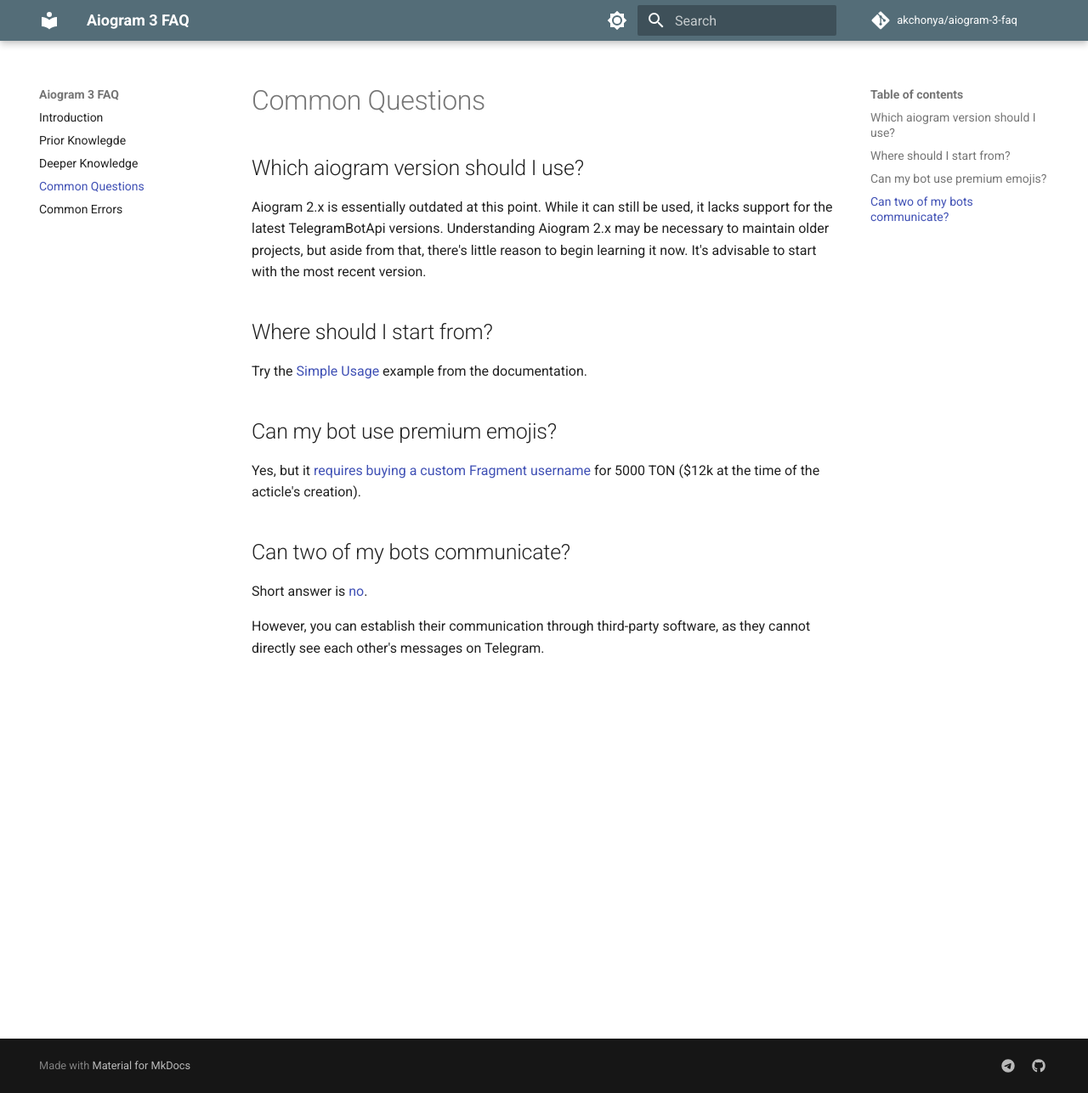
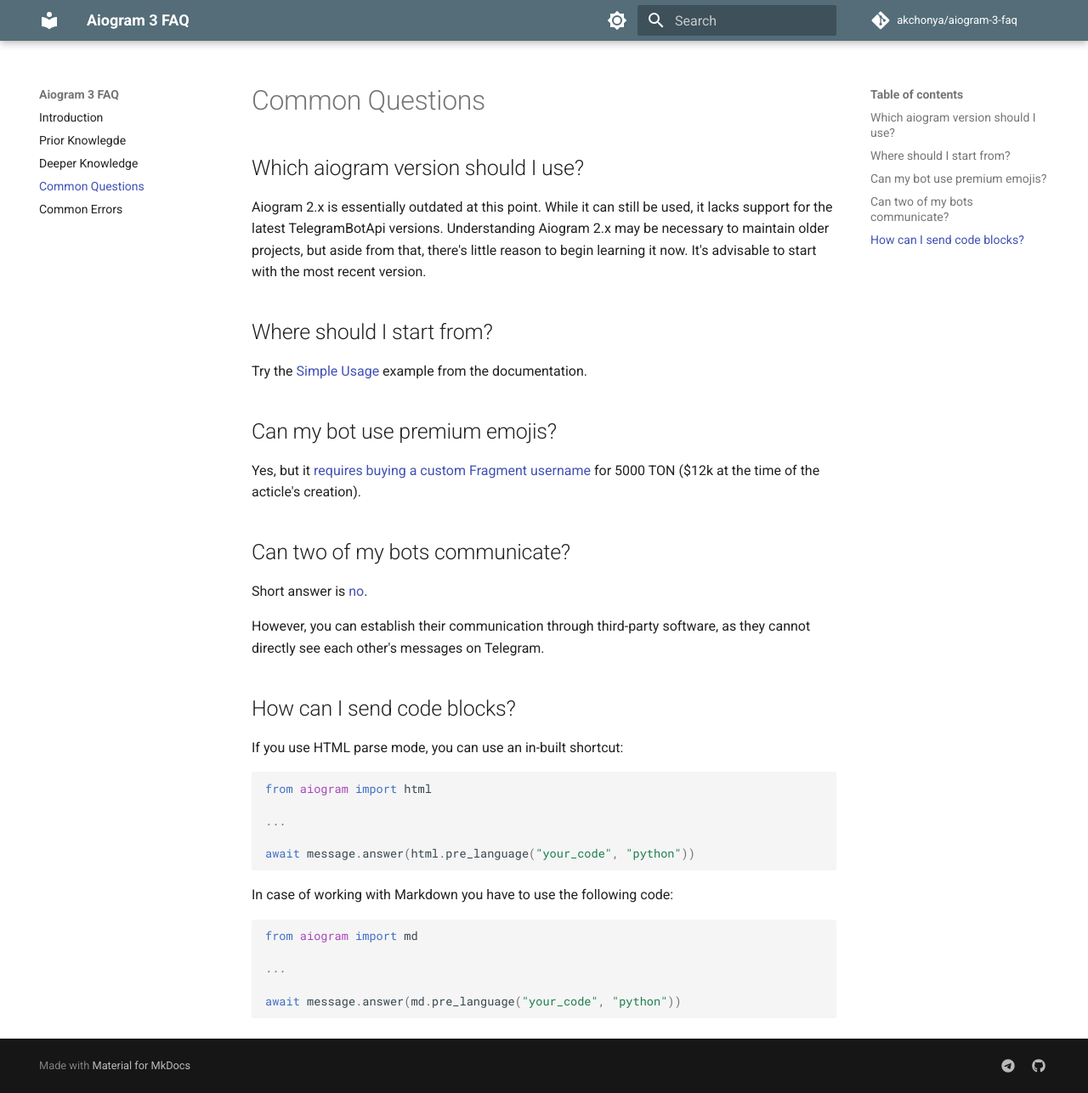
Before and after one commit to akchonya/aiogram-3-faq, an MkDocs documentation site: the page built from docs/common_questions.md, in a window 1280 px wide and 1286 px high. Shown: the whole window at 85% size. Built offline with MkDocs 1.6.1 and Material for MkDocs 9.7.7, drawn with Linux system fonts in a browser that asks for light colours; comment, search, counter and statistics services are not loaded.

Commit message:
add code blocks

````diff
--- a/docs/common_questions.md
+++ b/docs/common_questions.md
@@ -17,3 +17,25 @@
 Short answer is [no](https://core.telegram.org/bots/faq#why-doesn-39t-my-bot-see-messages-from-other-bots).
 
 However, you can establish their communication through third-party software, as they cannot directly see each other's messages on Telegram.
+
+## How can I send code blocks?
+
+If you use HTML parse mode, you can use an in-built shortcut:
+
+```python
+from aiogram import html
+
+...
+
+await message.answer(html.pre_language("your_code", "python"))
+```
+
+In case of working with Markdown you have to use the following code:
+
+```python
+from aiogram import md
+
+...
+
+await message.answer(md.pre_language("your_code", "python"))
+```
````
